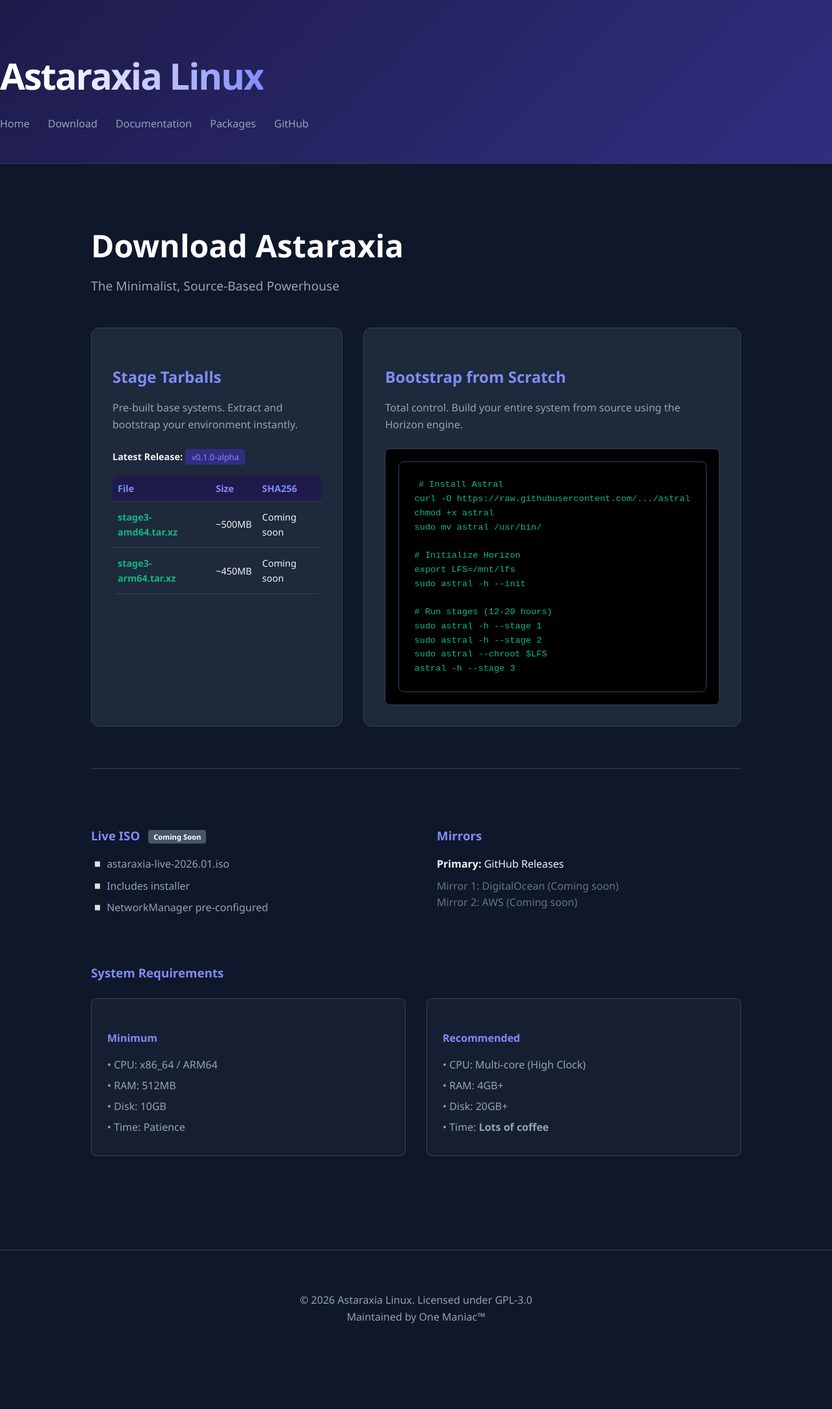
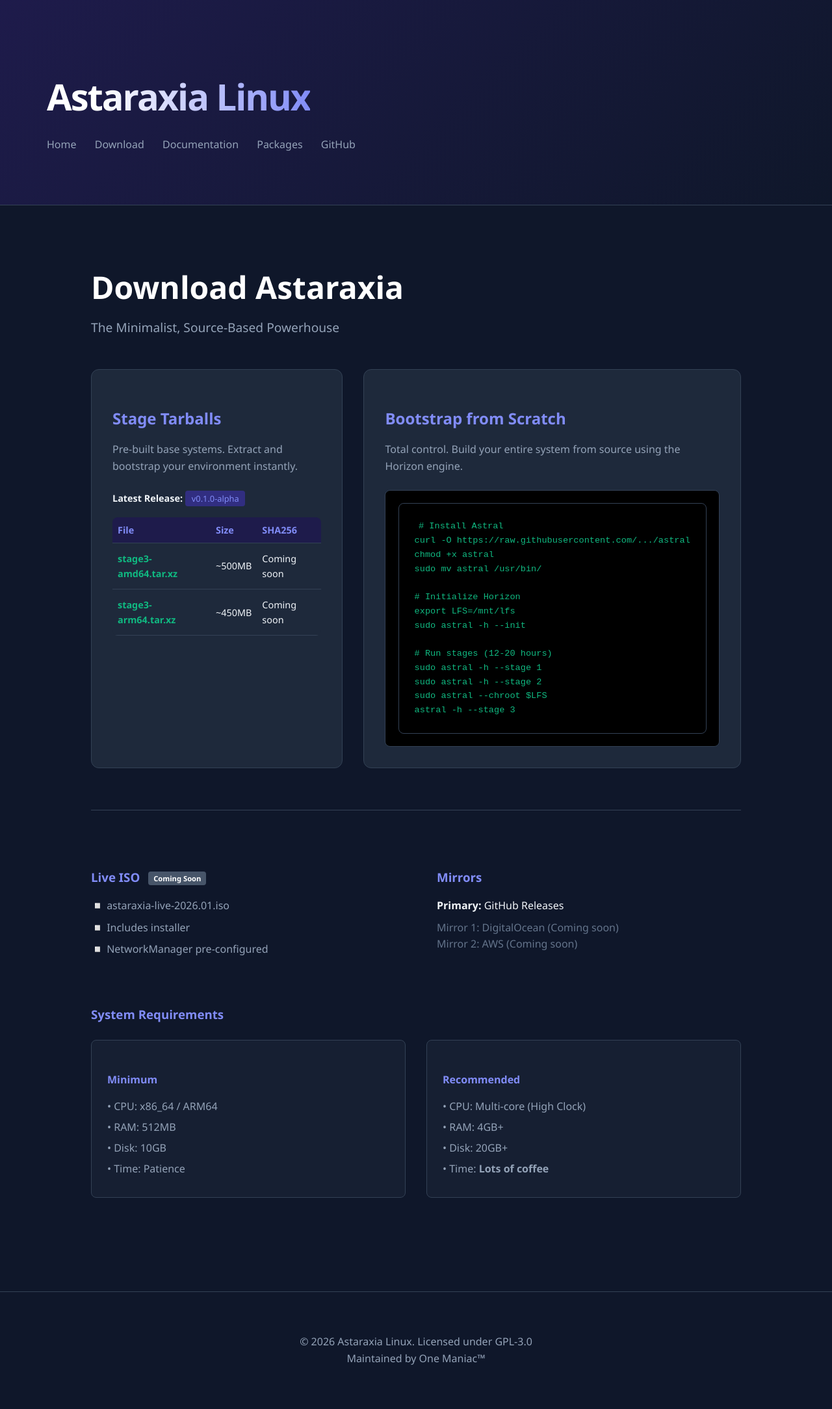
Before and after one commit to Astaraxia-Linux/astaraxia-linux.github.io, a Jekyll site: the page built from download.html, in a window 1280 px wide. Shown: the whole page at 65% size. Built offline with Jekyll 4.4.1, drawn with Linux system fonts in a browser that asks for light colours; before the commit the page ends 2104 px from its top, so only the background shows below that.

Commit message:
Update default.html

```diff
--- a/_layouts/default.html
+++ b/_layouts/default.html
@@ -27,10 +27,10 @@
         }
 
         header {
-            background: linear-gradient(135deg, #1e1b4b 0%, #312e81 100%);
-            color: white;
-            padding: 3rem 0;
+            background: linear-gradient(135deg, #1e1b4b 0%, #0f172a 100%);
+            padding: 5rem 0;
             border-bottom: 1px solid var(--border);
+            width: 100%;
         }
 
         .container {
@@ -111,6 +111,12 @@
             margin-top: 5rem;
         }
 
+        .header-container {
+            max-width: 1200px;
+            margin: 0 auto;
+            padding: 0 2rem;
+        }
+
         .header-container h1 a {
             font-size: 3.5rem;
             font-weight: 800;
```
